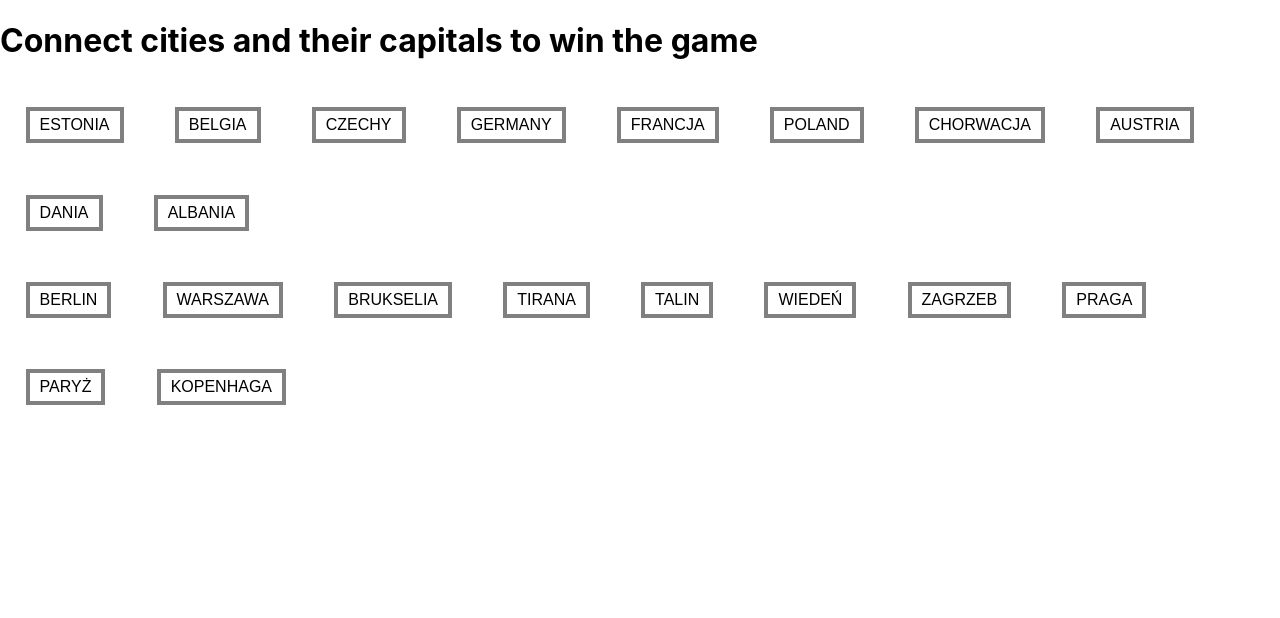
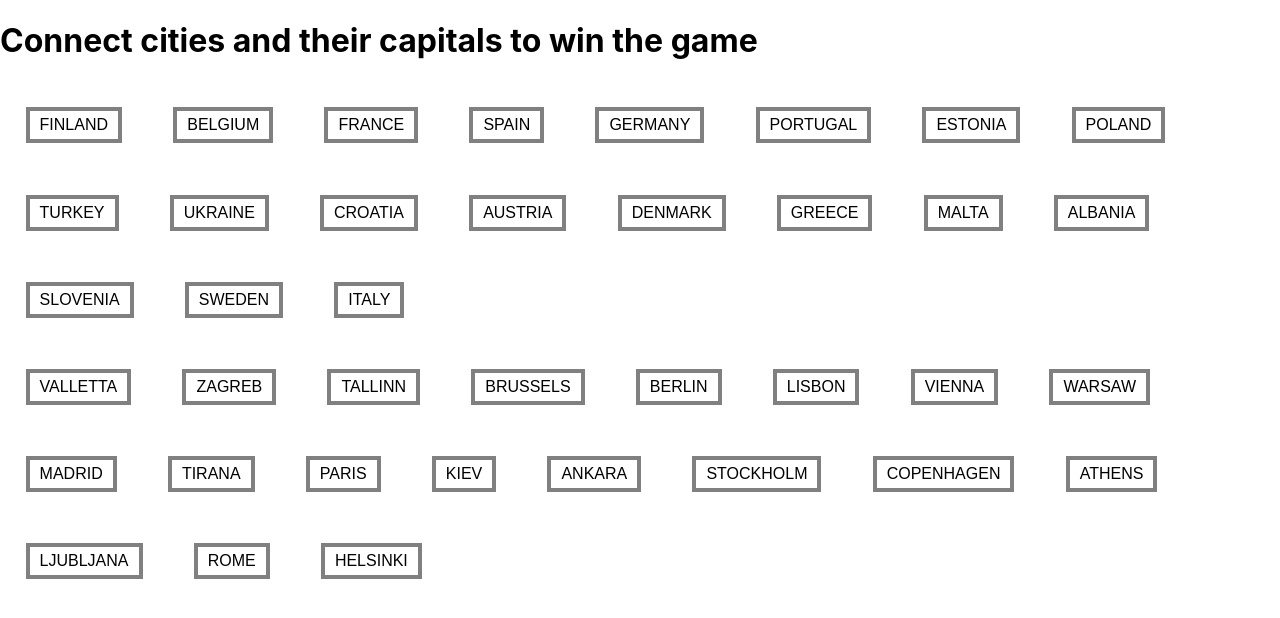
Before and after one commit to bialak/countries-and-capitals, a React (Create React App) app: page / in a window 1280 px wide. Shown: the top 618 px of the page. Built offline with nearby package versions, Linux system fonts and the light colour scheme.

Commit message:
Add More countries and capitals in english language

```diff
--- a/src/countries-capitals-map.js
+++ b/src/countries-capitals-map.js
@@ -1,14 +1,23 @@
 const countriesCapitalsMap = {
 	Germany: "Berlin",
-	Poland: "Warszawa",
+	Poland: "Warsaw",
 	Albania: "Tirana",
-	Austria: "Wiedeń",
-	Belgia: "Brukselia",
-	Chorwacja: "Zagrzeb",
-	Dania: "Kopenhaga",
-	Czechy: "Praga",
-	Francja: "Paryż",
-	Estonia: "Talin",
+	Austria: "Vienna",
+	Belgium: "Brussels",
+	Croatia: "Zagreb",
+	Denmark: "Copenhagen",
+	France: "Paris",
+	Estonia: "Tallinn",
+	Finland: "Helsinki",
+	Greece: "Athens",
+	Malta: "Valletta",
+	Sweden: "Stockholm",
+	Italy: "Rome",
+	Ukraine: "Kiev",
+	Turkey: "Ankara",
+	Slovenia: "Ljubljana",
+	Portugal: "Lisbon",
+	Spain: "Madrid ",
 };
 
 export default countriesCapitalsMap;
```
Also changed, not shown: 1 other file (tests, documents, lock files or other folders).
